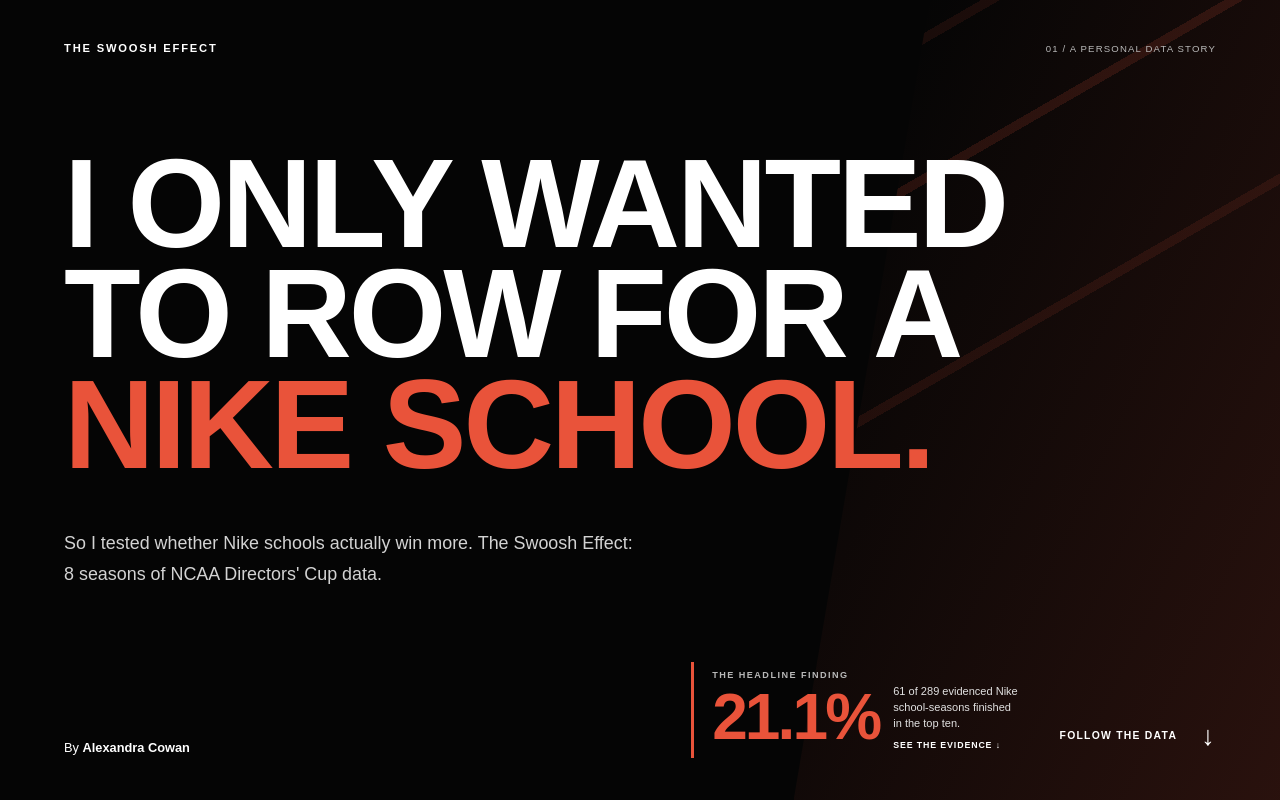
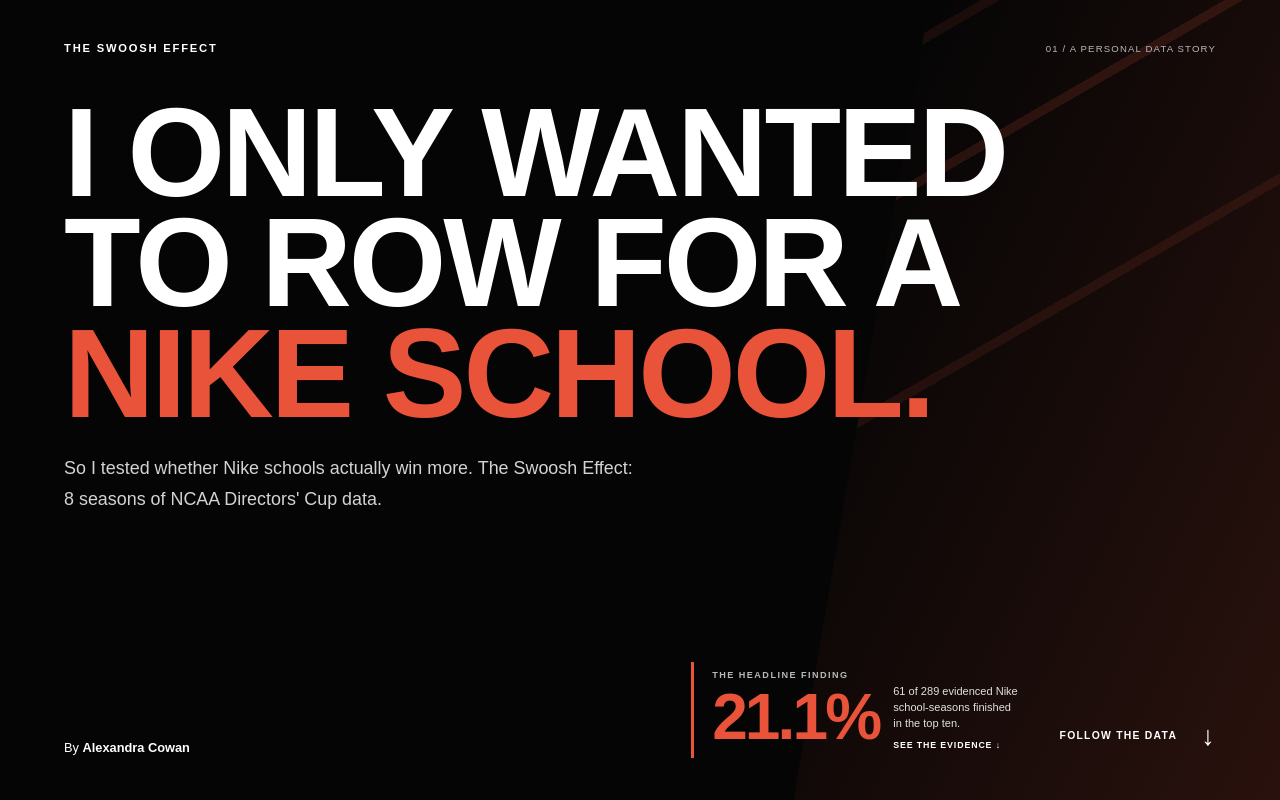
Before and after one commit to alexandrajcowan275/swoosh-effect, a Next.js app in the folder site/: page / in a window 1280 px wide. Shown: the top 800 px of the page. Built offline with nearby package versions, Linux system fonts and the light colour scheme; a web font is replaced by a local one.

Commit message:
Fit the hero finding within laptop viewports (#4)

```diff
--- a/site/app/final-pass.css
+++ b/site/app/final-pass.css
@@ -68,3 +68,14 @@
   .hero-proof strong { font-size: 3.3rem; }
   .hero-proof > span:nth-child(3) { max-width: 250px; }
 }
+
+/* Fit the complete hero story card inside a standard laptop viewport. */
+.hero-top { margin-bottom: clamp(28px, 5vh, 48px); }
+.hero h1 { margin: 0 0 16px; }
+.hero-subhead { margin-top: 8px; }
+.hero-bottom { padding-top: clamp(22px, 3.5vh, 36px); }
+@media (max-width: 740px) {
+  .hero-top { margin-bottom: 34px; }
+  .hero h1 { margin: auto 0 16px; }
+  .hero-bottom { padding-top: 0; }
+}
```
